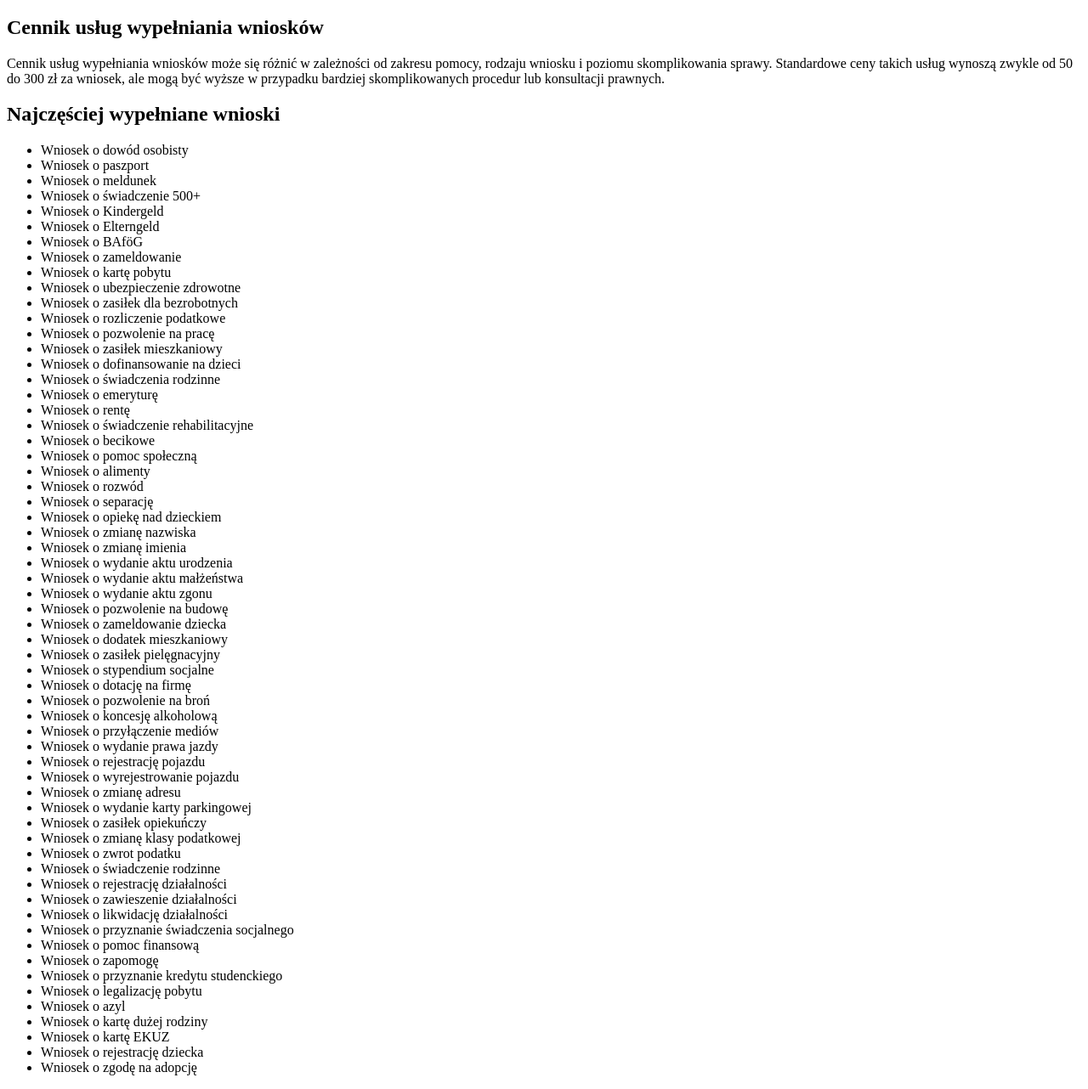
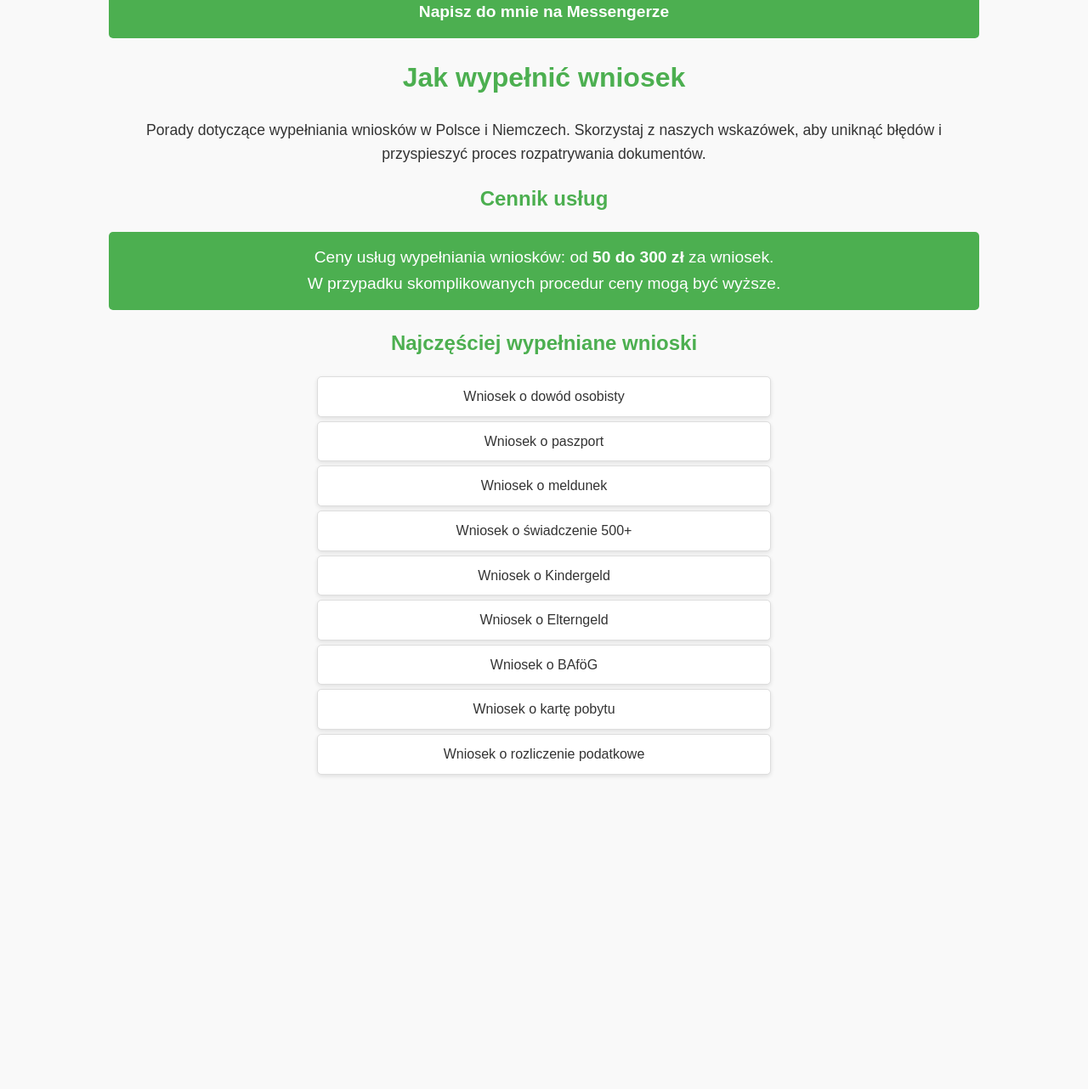
Before and after one commit to PulseLottery/wypelnijto, a plain HTML site: page index.html in a window 1280 px wide. Shown: the part 218-1500 px from the top of the page at 85% size. After the commit the page ends 1166 px from the top, so only its background shows below. Drawn offline with Linux system fonts and the light colour scheme.

Commit message:
Update index.html

```diff
--- a/index.html
+++ b/index.html
@@ -5,17 +5,83 @@
     <meta name="viewport" content="width=device-width, initial-scale=1.0">
     <title>Jak wypełnić wniosek - Poradnik</title>
     <meta name="description" content="Poradnik wypełniania wniosków w Polsce i zagranicą. Skontaktuj się przez Messengera.">
+    <style>
+        body {
+            font-family: Arial, sans-serif;
+            line-height: 1.6;
+            margin: 0;
+            padding: 0;
+            color: #333;
+            background-color: #f9f9f9;
+        }
+        header {
+            background-color: #4CAF50;
+            color: #fff;
+            padding: 20px 0;
+            text-align: center;
+            font-size: 1.8em;
+        }
+        .container {
+            width: 80%;
+            margin: auto;
+            overflow: hidden;
+            padding: 20px 0;
+        }
+        .highlight {
+            background: #4CAF50;
+            color: #fff;
+            padding: 15px;
+            border-radius: 5px;
+            text-align: center;
+            margin: 20px 0;
+            font-size: 1.2em;
+        }
+        .highlight a {
+            color: #fff;
+            text-decoration: none;
+            font-weight: bold;
+        }
+        h1, h2 {
+            color: #4CAF50;
+            text-align: center;
+        }
+        p {
+            font-size: 1.1em;
+            text-align: center;
+        }
+        ul {
+            list-style: none;
+            padding: 0;
+            text-align: center;
+        }
+        li {
+            background: #fff;
+            margin: 5px auto;
+            padding: 10px;
+            border: 1px solid #ddd;
+            width: 50%;
+            border-radius: 5px;
+            box-shadow: 0 2px 5px rgba(0, 0, 0, 0.1);
+        }
+        a:hover {
+            text-decoration: underline;
+        }
+    </style>
 </head>
 <body>
-    <h2>Skontaktuj się ze mną</h2>
-    <p>Masz pytania dotyczące wypełniania wniosków? Skontaktuj się bezpośrednio przez Messengera:</p>
-    <a href="https://m.me/kryptoemeryt">Napisz do mnie na Messengerze</a>
+    <header>Poradnik wypełniania wniosków</header>
+
+    <div class="container">
+        <div class="highlight">
+            <p>Masz pytania dotyczące wypełniania wniosków?</p>
+            <a href="https://m.me/TwojMessenger" target="_blank">Napisz do mnie na Messengerze</a>
+        </div>
 
         <h1>Jak wypełnić wniosek</h1>
         <p>Porady dotyczące wypełniania wniosków w Polsce i Niemczech. Skorzystaj z naszych wskazówek, aby uniknąć błędów i przyspieszyć proces rozpatrywania dokumentów.</p>
 
-    <h2>Cennik usług wypełniania wniosków</h2>
-    <p>Cennik usług wypełniania wniosków może się różnić w zależności od zakresu pomocy, rodzaju wniosku i poziomu skomplikowania sprawy. Standardowe ceny takich usług wynoszą zwykle od 50 do 300 zł za wniosek, ale mogą być wyższe w przypadku bardziej skomplikowanych procedur lub konsultacji prawnych.</p>
+        <h2>Cennik usług</h2>
+        <p class="highlight">Ceny usług wypełniania wniosków: od <strong>50 do 300 zł</strong> za wniosek.<br> W przypadku skomplikowanych procedur ceny mogą być wyższe.</p>
 
         <h2>Najczęściej wypełniane wnioski</h2>
         <ul>
@@ -26,60 +92,9 @@
             <li>Wniosek o Kindergeld</li>
             <li>Wniosek o Elterngeld</li>
             <li>Wniosek o BAföG</li>
-        <li>Wniosek o zameldowanie</li>
             <li>Wniosek o kartę pobytu</li>
-        <li>Wniosek o ubezpieczenie zdrowotne</li>
-        <li>Wniosek o zasiłek dla bezrobotnych</li>
             <li>Wniosek o rozliczenie podatkowe</li>
-        <li>Wniosek o pozwolenie na pracę</li>
-        <li>Wniosek o zasiłek mieszkaniowy</li>
-        <li>Wniosek o dofinansowanie na dzieci</li>
-        <li>Wniosek o świadczenia rodzinne</li>
-        <li>Wniosek o emeryturę</li>
-        <li>Wniosek o rentę</li>
-        <li>Wniosek o świadczenie rehabilitacyjne</li>
-        <li>Wniosek o becikowe</li>
-        <li>Wniosek o pomoc społeczną</li>
-        <li>Wniosek o alimenty</li>
-        <li>Wniosek o rozwód</li>
-        <li>Wniosek o separację</li>
-        <li>Wniosek o opiekę nad dzieckiem</li>
-        <li>Wniosek o zmianę nazwiska</li>
-        <li>Wniosek o zmianę imienia</li>
-        <li>Wniosek o wydanie aktu urodzenia</li>
-        <li>Wniosek o wydanie aktu małżeństwa</li>
-        <li>Wniosek o wydanie aktu zgonu</li>
-        <li>Wniosek o pozwolenie na budowę</li>
-        <li>Wniosek o zameldowanie dziecka</li>
-        <li>Wniosek o dodatek mieszkaniowy</li>
-        <li>Wniosek o zasiłek pielęgnacyjny</li>
-        <li>Wniosek o stypendium socjalne</li>
-        <li>Wniosek o dotację na firmę</li>
-        <li>Wniosek o pozwolenie na broń</li>
-        <li>Wniosek o koncesję alkoholową</li>
-        <li>Wniosek o przyłączenie mediów</li>
-        <li>Wniosek o wydanie prawa jazdy</li>
-        <li>Wniosek o rejestrację pojazdu</li>
-        <li>Wniosek o wyrejestrowanie pojazdu</li>
-        <li>Wniosek o zmianę adresu</li>
-        <li>Wniosek o wydanie karty parkingowej</li>
-        <li>Wniosek o zasiłek opiekuńczy</li>
-        <li>Wniosek o zmianę klasy podatkowej</li>
-        <li>Wniosek o zwrot podatku</li>
-        <li>Wniosek o świadczenie rodzinne</li>
-        <li>Wniosek o rejestrację działalności</li>
-        <li>Wniosek o zawieszenie działalności</li>
-        <li>Wniosek o likwidację działalności</li>
-        <li>Wniosek o przyznanie świadczenia socjalnego</li>
-        <li>Wniosek o pomoc finansową</li>
-        <li>Wniosek o zapomogę</li>
-        <li>Wniosek o przyznanie kredytu studenckiego</li>
-        <li>Wniosek o legalizację pobytu</li>
-        <li>Wniosek o azyl</li>
-        <li>Wniosek o kartę dużej rodziny</li>
-        <li>Wniosek o kartę EKUZ</li>
-        <li>Wniosek o rejestrację dziecka</li>
-        <li>Wniosek o zgodę na adopcję</li>
         </ul>
+    </div>
 </body>
 </html>
```
Lines whose indentation alone changed are shown as unchanged.
